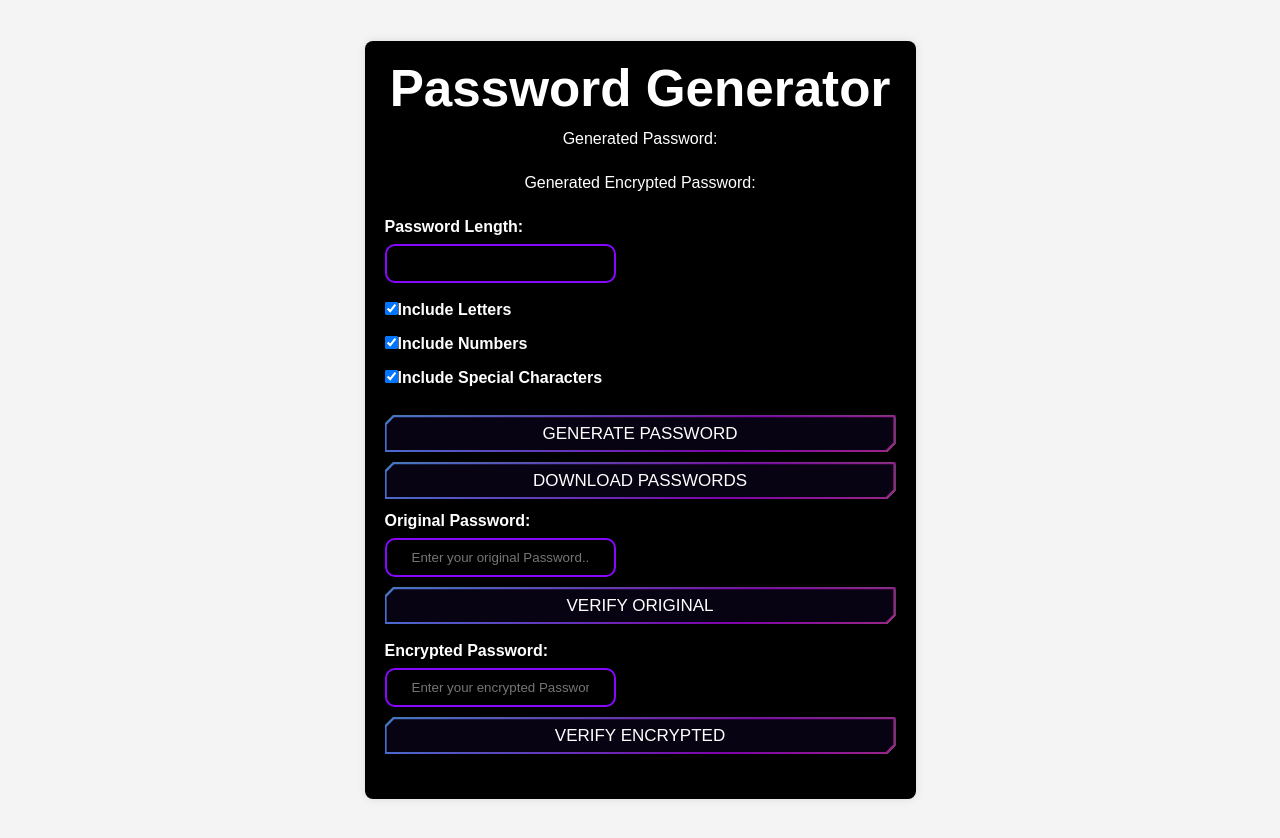
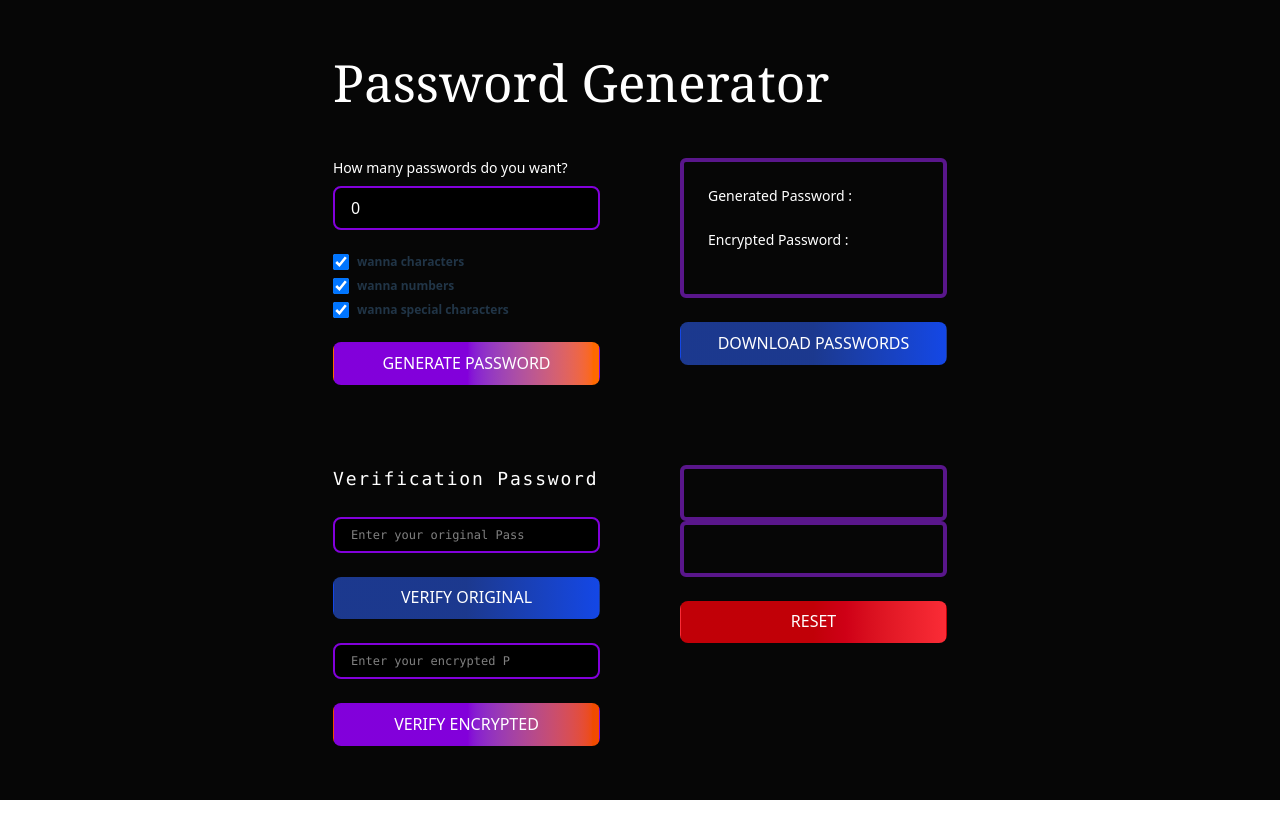
Before and after one commit to Kalilinux212222/pass_gene, a React (Vite) app: page / in a window 1280 px wide. After the commit the page ends 800 px from the top, so only its background shows below. Built offline with nearby package versions, Linux system fonts and the light colour scheme.

Commit message:
Version 2

```diff
--- a/package.json
+++ b/package.json
@@ -10,8 +10,10 @@
     "preview": "vite preview"
   },
   "dependencies": {
+    "@tailwindcss/vite": "^4.1.4",
     "react": "^19.0.0",
-    "react-dom": "^19.0.0"
+    "react-dom": "^19.0.0",
+    "tailwindcss": "^4.1.4"
   },
   "devDependencies": {
     "@eslint/js": "^9.22.0",
--- a/src/App.css
+++ b/src/App.css
@@ -1,163 +1,7 @@
 /* From Uiverse.io by Yaseen549 */
-*{
-  margin: auto;
-  color: rgb(255, 255, 255);
+@import "tailwindcss";
+body{
+  align-items: center;
+  justify-content: center;
+  background-color: #060606;
 }
-
-.input {
-  color: white;
-  border: 2px solid #8707ff;
-  border-radius: 10px;
-  padding: 10px 25px;
-  background: transparent;
-  max-width: 190px;
-}
-
-.input:active {
-  box-shadow: 2px 2px 15px #8707ff inset;
-}
-
-/* From Uiverse.io by kleenpulse */
-.btn {
-  --border-color: linear-gradient(-45deg, #ffae00, #7e03aa, #00fffb);
-  --border-width: 0.125em;
-  --curve-size: 0.5em;
-  --blur: 30px;
-  --bg: #080312;
-  --color: #afffff;
-  color: var(--color);
-  cursor: pointer;
-  position: relative;
-  display: inline-grid;
-  place-content: center;
-  padding: 0.5em 1.5em;
-  font-size: 17px;
-  border: 0;
-  text-transform: uppercase;
-  box-shadow: 10px 10px 20px rgba(0, 0, 0, 0.6);
-  clip-path: polygon(
-      0% var(--curve-size),
-      var(--curve-size) 0,
-      100% 0,
-      100% calc(100% - var(--curve-size)),
-      calc(100% - var(--curve-size)) 100%,
-      0 100%
-  );
-  transition: color 250ms;
-}
-
-.btn::after,
-.btn::before {
-  content: "";
-  position: absolute;
-  inset: 0;
-}
-
-.btn::before {
-  background: var(--border-color);
-  background-size: 300% 300%;
-  animation: move-bg7234 5s ease infinite;
-  z-index: -2;
-}
-
-@keyframes move-bg7234 {
-  0% {
-      background-position: 31% 0%;
-  }
-  50% {
-      background-position: 70% 100%;
-  }
-  100% {
-      background-position: 31% 0%;
-  }
-}
-
-.btn::after {
-  background: var(--bg);
-  z-index: -1;
-  clip-path: polygon(
-      var(--border-width) calc(var(--curve-size) + var(--border-width) * 0.5),
-      calc(var(--curve-size) + var(--border-width) * 0.5) var(--border-width),
-      calc(100% - var(--border-width)) var(--border-width),
-      calc(100% - var(--border-width)) calc(100% - calc(var(--curve-size) + var(--border-width) * 0.5)),
-      calc(100% - calc(var(--curve-size) + var(--border-width) * 0.5)) calc(100% - var(--border-width)),
-      var(--border-width) calc(100% - var(--border-width))
-  );
-  transition: clip-path 500ms;
-}
-
-.btn:where(:hover, :focus)::after {
-  clip-path: polygon(
-      calc(100% - var(--border-width)) calc(100% - calc(var(--curve-size) + var(--border-width) * 0.5)),
-      calc(100% - var(--border-width)) var(--border-width),
-      calc(100% - var(--border-width)) var(--border-width),
-      calc(100% - var(--border-width)) calc(100% - calc(var(--curve-size) + var(--border-width) * 0.5)),
-      calc(100% - calc(var(--curve-size) + var(--border-width) * 0.5)) calc(100% - var(--border-width)),
-      calc(100% - calc(var(--curve-size) + var(--border-width) * 0.5)) calc(100% - var(--border-width))
-  );
-  transition: 200ms;
-}
-
-.btn:where(:hover, :focus) {
-  color: #fff;
-}
-
-body {
-  font-family: Arial, sans-serif;
-  background-color: #f4f4f4;
-  margin: 0;
-  padding: 20px;
-}
-
-.container {
-  max-width: 600px;
-  margin: auto;
-  background: rgb(0, 0, 0);
-  padding: 20px;
-  border-radius: 8px;
-  box-shadow: 0 0 10px rgba(0, 0, 0, 0.1);
-}
-
-h1 {
-  text-align: center;
-  color: #ffffff;
-}
-
-.output {
-  margin-top: 10px;
-  color: #ffffff;
-  margin-bottom: 20px;
-  text-align: center;
-}
-
-.input-group {
-  margin-bottom: 15px;
-}
-
-.input-group label {
-  margin-top: 10px;
-  display: block;
-  margin-bottom: 5px;
-  font-weight: bold;
-}
-
-
-.btn {
-  background-color: #5cb85c;
-  color: white;
-  border: none;
-  margin-top: 10px;
-  border-radius: 4px;
-  cursor: pointer;
-  width: 100%;
-}
-
-.btn:hover {
-  background-color: #4cae4c;
-}
-
-p {
-  margin: 5px 0;
-  padding-top: 5px;
-  color: #ffffff;
-}
--- a/src/App.jsx
+++ b/src/App.jsx
@@ -99,77 +99,194 @@ const App = () => {
         document.body.removeChild(a);
         URL.revokeObjectURL(url); // Clean up the URL object
     };
+    const resetAll = () => {
+        setOriginPassword('');
+        setEncryptedPassword('');
+        setGeneratedPassword('');
+        setGeneratedEncryptedPassword('');
+        setVerificationMessage('');
+        setPasswordLength(0);
+        setIncludeLetters(true);
+        setIncludeNumbers(true);
+        setIncludeSpecialChars(true);
+        localStorage.removeItem('generatedPassword');
+        localStorage.removeItem('generatedEncryptedPassword');
+    };
 
     return (
-        <div className="container">
-            <h1>Password Generator</h1>
-            <div className="output">Generated Password: {generatedPassword}</div>
-            <div className="output">Generated Encrypted Password: {generatedEncryptedPassword}</div>
+        <div className="max-w-7xl mx-auto justify-center">
+          <header className="mb-12">
+            <h1 className="text-white text-3xl font-serif">Password Generator</h1>
+          </header>
 
-            <div className="input-group">
-                <label>Password Length:</label>
+          <main className="grid grid-cols-1 gap-16 md:grid-cols-2 md:gap-20">
+            {/* Left Top Section */}
+            <section>
+              <form className="space-y-6 max-w-full md:max-w-md" onSubmit={e => e.preventDefault()}>
+                <div>
+                  <label htmlFor="passwordLength" className="block mb-2 text-white text-sm">
+                    How many passwords do you want?
+                  </label>
                   <input
-                    className='input'
+                    id="passwordLength"
                     type="text"
+                    value={passwordLength}
                     onChange={(e) => setPasswordLength(Number(e.target.value))}
+                    className="w-full rounded-lg border-2 border-purple-700 px-4 py-2 bg-black text-white focus:outline-none focus:ring-2 focus:ring-purple-700"
                   />
                 </div>
 
-            <div className="input-group">
-                <label>
+                <div className="space-y-2 text-xs font-semibold">
+                  <label className="flex items-center space-x-2">
                     <input
                       type="checkbox"
                       checked={includeLetters}
                       onChange={(e) => setIncludeLetters(e.target.checked)}
+                      className="w-4 h-4 text-purple-700"
                     />
-                    Include Letters
+                    <span>wanna characters</span>
                   </label>
-                <label>
+                  <label className="flex items-center space-x-2">
                     <input
                       type="checkbox"
                       checked={includeNumbers}
                       onChange={(e) => setIncludeNumbers(e.target.checked)}
+                      className="w-4 h-4 text-purple-700"
                     />
-                    Include Numbers
+                    <span>wanna numbers</span>
                   </label>
-                <label>
+                  <label className="flex items-center space-x-2">
                     <input
                       type="checkbox"
                       checked={includeSpecialChars}
                       onChange={(e) => setIncludeSpecialChars(e.target.checked)}
+                      className="w-4 h-4 text-purple-700"
                     />
-                    Include Special Characters
+                    <span>wanna special characters</span>
                   </label>
                 </div>
 
-            <button className="btn" onClick={generatePassword}>Generate Password</button>
-            <button className="btn" onClick={downloadPasswords}>Download Passwords</button>
+                <button
+                  type="button"
+                  onClick={generatePassword}
+                  className="w-full text-xs font-semibold text-white border-2 border-purple-700 rounded-lg py-2 bg-gradient-to-r from-purple-700 via-purple-700 to-orange-500 hover:from-purple-800 hover:to-orange-700 transition-colors"
+                >
+                  GENERATE PASSWORD
+                </button>
+              </form>
+            </section>
 
-            <div className="input-group">
-                <label>Original Password:</label>
+            {/* Right Top Section */}
+            <section>
+              <div
+                className="border-4 border-purple-900 rounded-md p-6 min-h-[140px] max-w-full md:max-w-md text-white text-sm space-y-6"
+              >
+                <p>
+                  <span className="font-normal">Generated Password : {generatedPassword}</span>
+                </p>
+                <p>
+                  <span className="font-normal">Encrypted Password : {generatedEncryptedPassword}</span>
+                </p>
+              </div>
+              <button
+                type="button"
+                onClick={downloadPasswords}
+                className="mt-6 w-full max-w-full md:max-w-md text-xs font-semibold text-white border-2 border-blue-900 rounded-lg py-2 bg-gradient-to-r from-blue-900 via-blue-900 to-blue-700 hover:from-blue-800 hover:to-blue-600 transition-colors"
+              >
+                DOWNLOAD PASSWORDS
+              </button>
+            </section>
+
+            {/* Left Bottom Section */}
+            <section>
+              <h2 className="text-white text-lg font-mono tracking-widest mb-6">
+                Verification Password
+              </h2>
+              <form className="space-y-6 max-w-full md:max-w-md" onSubmit={e => e.preventDefault()}>
+                <div>
                   <input
                     type="password"
-                    placeholder="Enter your original Password..."
-                    className="input"
+                    placeholder="Enter your original Pass"
+                    className="w-full rounded-lg border-2 border-purple-700 px-4 py-2 bg-black text-white text-xs font-mono focus:outline-none focus:ring-2 focus:ring-purple-700"
+                    value={originPassword}
                     onChange={(e) => setOriginPassword(e.target.value)}
                   />
-                <button className="btn" onClick={verifyOriginalPassword}>Verify Original</button>
                 </div>
+                <button
+                  type="button"
+                  onClick={verifyOriginalPassword}
+                  className="w-full text-xs font-semibold text-white border-2 border-blue-900 rounded-lg py-2 bg-gradient-to-r from-blue-900 via-blue-900 to-blue-700 hover:from-blue-800 hover:to-blue-600 transition-colors"
+                >
+                  VERIFY ORIGINAL
+                </button>
 
-            <div className="input-group">
-                <label>Encrypted Password:</label>
+                <div>
                   <input
                     type="password"
-                    placeholder="Enter your encrypted Password..."
-                    className="input"
+                    placeholder="Enter your encrypted P"
+                    className="w-full rounded-lg border-2 border-purple-700 px-4 py-2 bg-black text-white text-xs font-mono focus:outline-none focus:ring-2 focus:ring-purple-700"
+                    value={encryptedPassword}
                     onChange={(e) => setEncryptedPassword(e.target.value)}
                   />
-                <button className="btn" onClick={verifyEncryptedPassword}>Verify Encrypted</button>
                 </div>
+                <button
+                  type="button"
+                  onClick={verifyEncryptedPassword}
+                  className="w-full text-xs font-semibold text-white border-2 border-purple-700 rounded-lg py-2 bg-gradient-to-r from-purple-700 via-purple-700 to-orange-600 hover:from-purple-800 hover:to-orange-700 transition-colors"
+                >
+                  VERIFY ENCRYPTED
+                </button>
+              </form>
+            </section>
 
-            <div className="verification-results">
+            {/* Right Bottom Section */}
+            <section>
+              <div
+                className="border-4 border-purple-900 rounded-md p-6 max-w-full md:max-w-md text-white text-sm font-mono tracking-wide space-y-4"
+              >
                 <p dangerouslySetInnerHTML={{ __html: verificationMessage }}></p>
               </div>
+              <div
+                className="border-4 border-purple-900 rounded-md p-6 max-w-full md:max-w-md text-white text-sm font-mono tracking-wide space-y-4"
+              >
+                <p dangerouslySetInnerHTML={{ __html: verificationMessage }}></p>
+              </div>
+              <button
+                type="button"
+                onClick={resetAll}
+                className="mt-6 w-full max-w-full md:max-w-md text-xs font-semibold text-white border-2 border-red-700 rounded-lg py-2 bg-gradient-to-r from-red-700 via-red-700 to-red-500 hover:from-red-800 hover:to-red-600 transition-colors"
+              >
+                RESET
+              </button>
+            </section>
+          </main>
+          <style>{`
+            @media (max-width: 460px) {
+              main {
+                grid-template-columns: 1fr !important;
+                gap: 1.5rem !important;
+              }
+              input[type="text"],
+              input[type="password"],
+              input[type="number"] {
+                font-size: 12px !important;
+                padding: 0.4rem 0.75rem !important;
+              }
+              button {
+                font-size: 11px !important;
+                padding: 0.4rem 0.75rem !important;
+              }
+              h1 {
+                font-size: 1.5rem !important;
+              }
+              h2 {
+                font-size: 1.125rem !important;
+              }
+              .border-4 {
+                padding: 0.75rem !important;
+              }
+            }
+          `}</style>
         </div>
     );
 };
--- a/vite.config.js
+++ b/vite.config.js
@@ -1,8 +1,9 @@
 import { defineConfig } from 'vite'
 import react from '@vitejs/plugin-react'
+import tailwindcss from "@tailwindcss/vite";
 
 // https://vite.dev/config/
 export default defineConfig({
-  plugins: [react()],
+  plugins: [react(),tailwindcss()],
   base: process.env.VITE_BASE_PATH || '/pass_gene'
 })
```
Also changed, not shown: 1 other file (tests, documents, lock files or other folders). Lines whose indentation alone changed are shown as unchanged.
